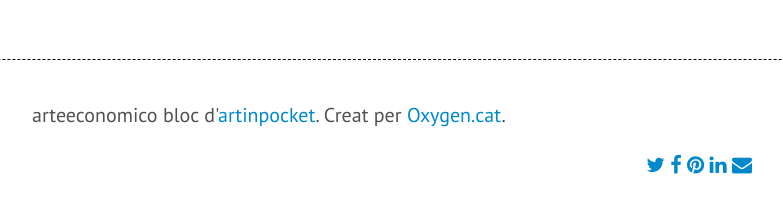
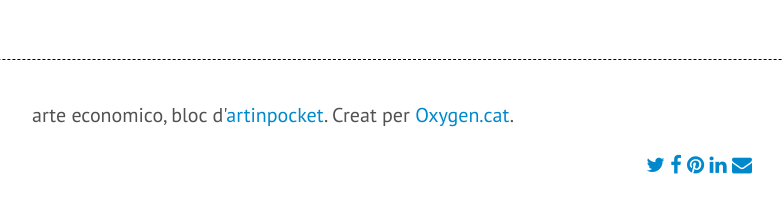
Before and after one commit to arteeconomico/arteeconomico.github.io, a Jekyll site: the page built from index.html, in a window 1280 px wide and 900 px high, scrolled down 5805 px. Shown: the part 660-873 px from the top of the window, without its empty margins (248-1031 px from the left). Built offline with Jekyll 4.4.1, drawn with Linux system fonts in a browser that asks for light colours; nearby versions of some CDN libraries; Markdown is read by kramdown in place of the engine named in the settings; the list of posts is cut into pages by our own code.

```diff
--- a/_config.yml
+++ b/_config.yml
@@ -8,7 +8,7 @@
 # Setup
 title:            arteeconomico/artinpocket
 tagline:          Un blog d'artinpocket
-description:      arteeconomico bloc d'<a href="http://www.artinpocket.cat" target="_blank">artinpocket</a>. Creat per <a href="http://www.oxygen.cat/" target="_blank">Oxygen.cat</a>.
+description:      "arte economico, bloc d'<a href='http://www.artinpocket.cat' target='_blank'>artinpocket</a>. Creat per <a href='http://www.oxygen.cat/' target='_blank'>Oxygen.cat</a>."
 url:              'http://www.arteeconomico.com'
 
 author:
```
